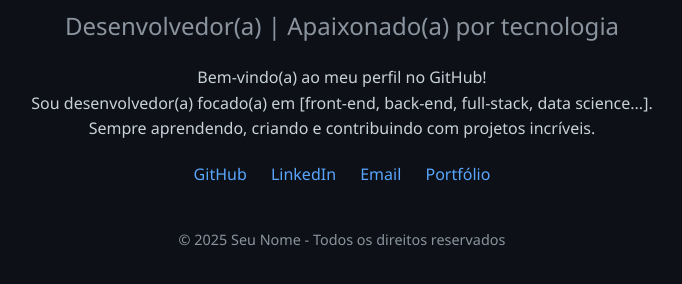
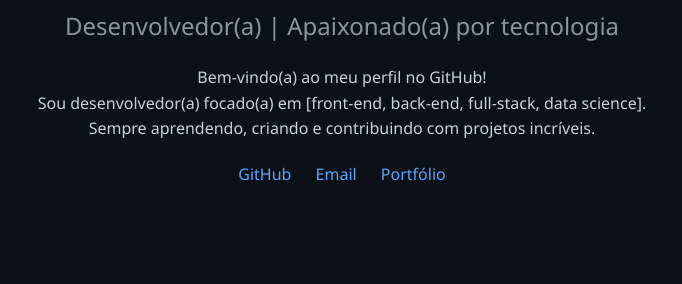
Before and after one commit to wsvsla/Profile, a plain HTML site: page index.html in a window 1280 px wide. Shown: the part 236-520 px from the top of the page, without its empty margins (298-980 px from the left). Drawn offline with Linux system fonts and the light colour scheme.

Commit message:
Update index.html

```diff
--- a/index.html
+++ b/index.html
@@ -14,20 +14,15 @@
 
         <p>
             Bem-vindo(a) ao meu perfil no GitHub! <br>
-            Sou desenvolvedor(a) focado(a) em [front-end, back-end, full-stack, data science...].<br>
+            Sou desenvolvedor(a) focado(a) em [front-end, back-end, full-stack, data science].<br>
             Sempre aprendendo, criando e contribuindo com projetos incríveis.
         </p>
 
         <div class="links">
             <a href="https://github.com/seu-usuario" target="_blank">GitHub</a>
-            <a href="https://linkedin.com/in/seu-usuario" target="_blank">LinkedIn</a>
-            <a href="mailto:seuemail@example.com">Email</a>
+            <a href="mailto:aysla.8032043@aluno.mg.gov.br">Email</a>
             <a href="https://seu-site.com" target="_blank">Portfólio</a>
         </div>
 
-        <footer>
-            © 2025 Seu Nome - Todos os direitos reservados
-        </footer>
-    </div>
 </body>
 </html>
```
